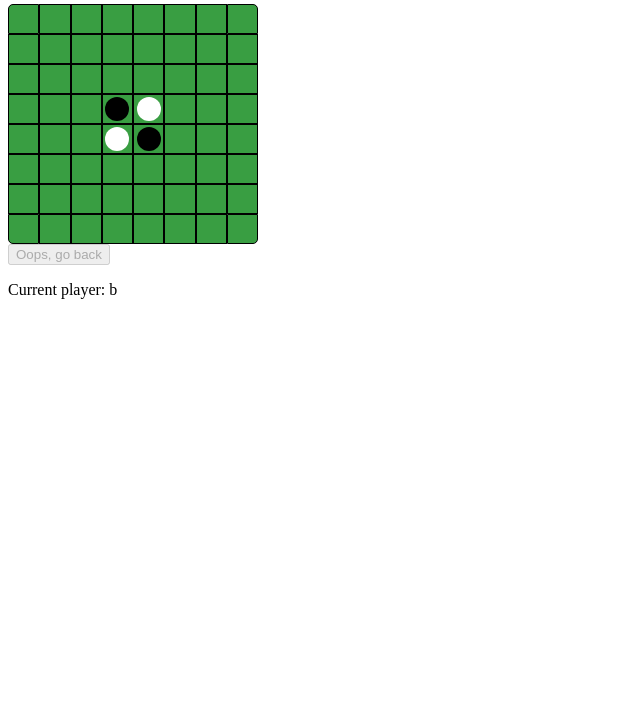
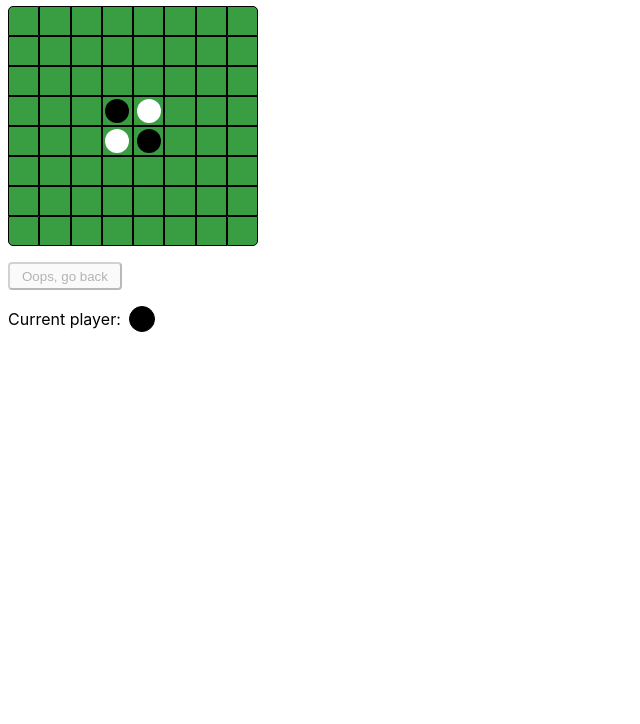
Before and after one commit to ejgoodwin/reversi, a plain HTML site: page index.html in a window 1280 px wide. Shown: the part 76-800 px from the top of the page, without its empty margins (0-640 px from the left). Drawn offline with nearby package versions, Linux system fonts and the light colour scheme.

Commit message:
styling update

```diff
--- a/js/Board.js
+++ b/js/Board.js
@@ -38,7 +38,7 @@ class Board {
 	}
 
 	updatePlayerMessage() {
-		this.playerMessageEl.innerHTML = this.player.getCurrentPlayer();
+		this.playerMessageEl.dataset.player = this.player.getCurrentPlayer();
 	}
 
 	wrongSquareMessage() {
--- a/js/run-dist.js
+++ b/js/run-dist.js
@@ -38,7 +38,7 @@ class Board {
   }
 
   updatePlayerMessage() {
-    this.playerMessageEl.innerHTML = this.player.getCurrentPlayer();
+    this.playerMessageEl.dataset.player = this.player.getCurrentPlayer();
   }
 
   wrongSquareMessage() {
--- a/style.css
+++ b/style.css
@@ -1,4 +1,8 @@
 /* Style board */
+body {
+	font-family: -apple-system, BlinkMacSystemFont, "Segoe UI", Roboto, Helvetica, Arial, sans-serif, "Apple Color Emoji", "Segoe UI Emoji", "Segoe UI Symbol";
+
+}
 .board {
 	display: flex;
 	flex-wrap: wrap;
@@ -51,3 +55,23 @@
 [data-player='w']::after {
 	background: white;
 }
+
+.current-player[data-player='b']::after,
+.current-player[data-player='w']::after {
+	border: 1px solid black;
+}
+
+.current-player {
+	margin-left: .5rem;
+}
+
+.back-btn {
+	border-radius: .25rem;
+	padding: .3rem .75rem;
+	margin-top: 1rem;
+}
+
+.players-turn {
+	align-items: center;
+	display: flex;
+}
```
Also changed, not shown: 1 other file.
